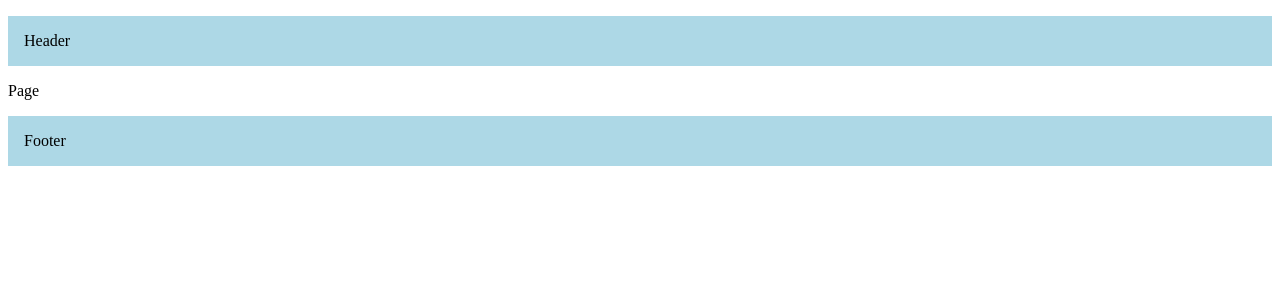
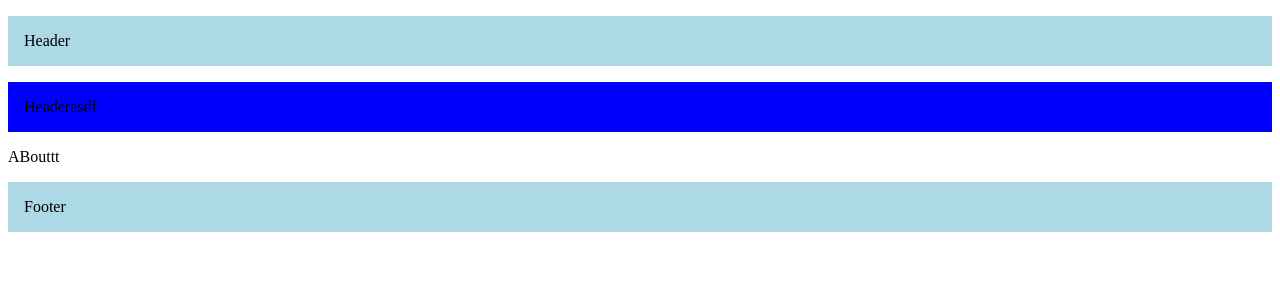
Before and after one commit to roneyyb/next-js-concepts, a Next.js app: page /about in a window 1280 px wide. Shown: the top 300 px of the page. Built offline with nearby package versions, Linux system fonts and the light colour scheme.

Commit message:
Added layout in about page but samaj nhi aya what is happening

```diff
--- /dev/null
+++ b/src/app/about/layout.tsx
@@ -0,0 +1,19 @@
+export const metadata = {
+    title: 'Next.js',
+    description: 'Generated by Next.js',
+}
+
+export default function RootLayout({
+    children,
+}: {
+    children: React.ReactNode
+}) {
+    return (
+        <html lang="en">
+
+            <header><p style={{ backgroundColor: "blue", padding: "1rem" }}>Headerasdf</p></header>
+            <body>{children}</body>
+
+        </html>
+    )
+}
--- a/src/app/about/page.tsx
+++ b/src/app/about/page.tsx
@@ -1,7 +1,8 @@
 import React from 'react'
 
-export default function Page() {
+export default function ABouttt() {
     return (
-        <div>Page</div>
+
+        <div>ABouttt</div>
     )
 }
```
